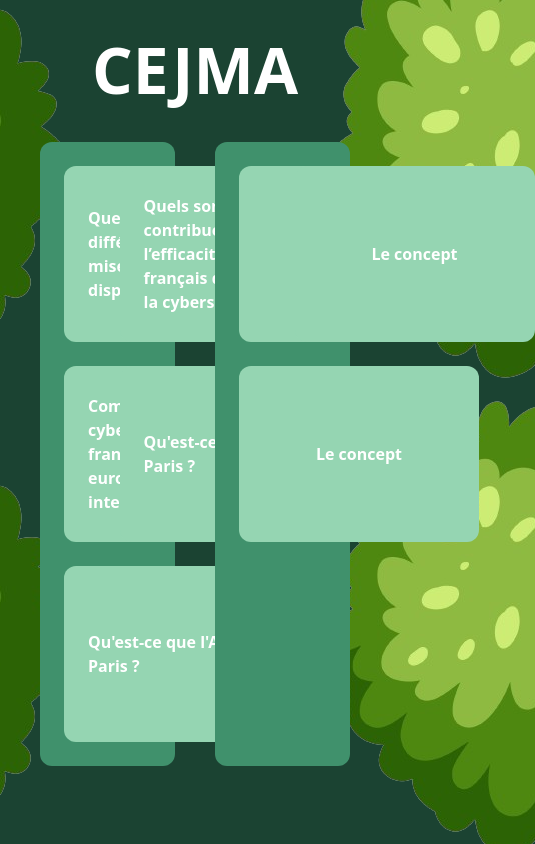
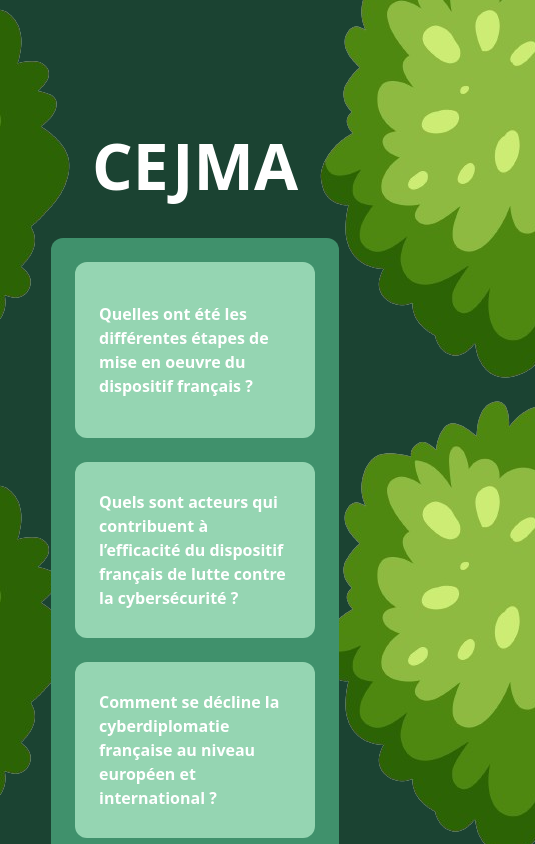
Before and after one commit to HugoRytlewski/CEJMA, a Nuxt app: page / in a window 390 px wide. Shown: the top 844 px of the page, 535 px wide, since content can reach past the window. Built offline with nearby package versions, Linux system fonts and the light colour scheme.

Commit message:
add adjustement responsiv

```diff
--- a/assets/css/main.css
+++ b/assets/css/main.css
@@ -4,5 +4,5 @@
 
 
 body{
-    @apply bg-[#1B4332] overflow-hidden
+    @apply bg-[#1B4332] md:overflow-hidden
 }
--- a/pages/index.vue
+++ b/pages/index.vue
@@ -3,12 +3,12 @@
 <template>
   <div class="h-[84vh] flex flex-col items-center justify-center select-none">
 
-    <h1 class="text-[4rem] text-white font-bold ">
+    <h1 class="text-[4rem] text-white font-bold xl:mt-0 mt-[80rem]">
       CEJMA
     </h1>
-    <div class="flex gap-10">
+    <div class="flex flex-col xl:flex-row gap-10">
 
-      <div class="grid grid-cols-2 bg-[#40916C] p-6 rounded-xl grid-rows-3 gap-6 mt-6">
+      <div class="grid xl:grid-cols-2 bg-[#40916C] p-6 rounded-xl grid-rows-3 gap-6 mt-6">
 
       <question1/>
       <question2/>
@@ -18,7 +18,7 @@
 
 
     </div>
-    <div class="grid grid-cols-2 bg-[#40916C] p-6 rounded-xl grid-rows-3 gap-6 mt-6">
+    <div class="grid xl:grid-cols-2 bg-[#40916C] p-6 rounded-xl grid-rows-3 gap-6 mt-6">
       <question5/>
       <question5/>
       <question5/>
```
